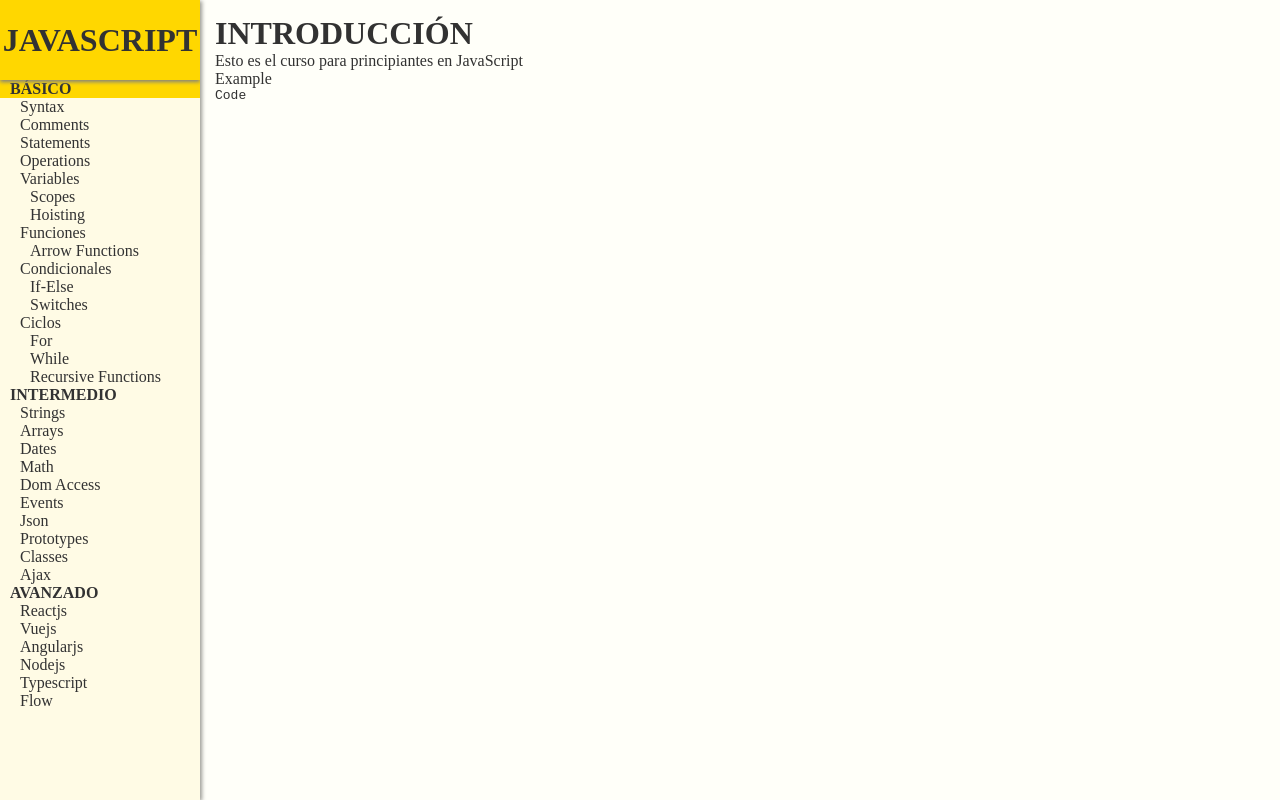
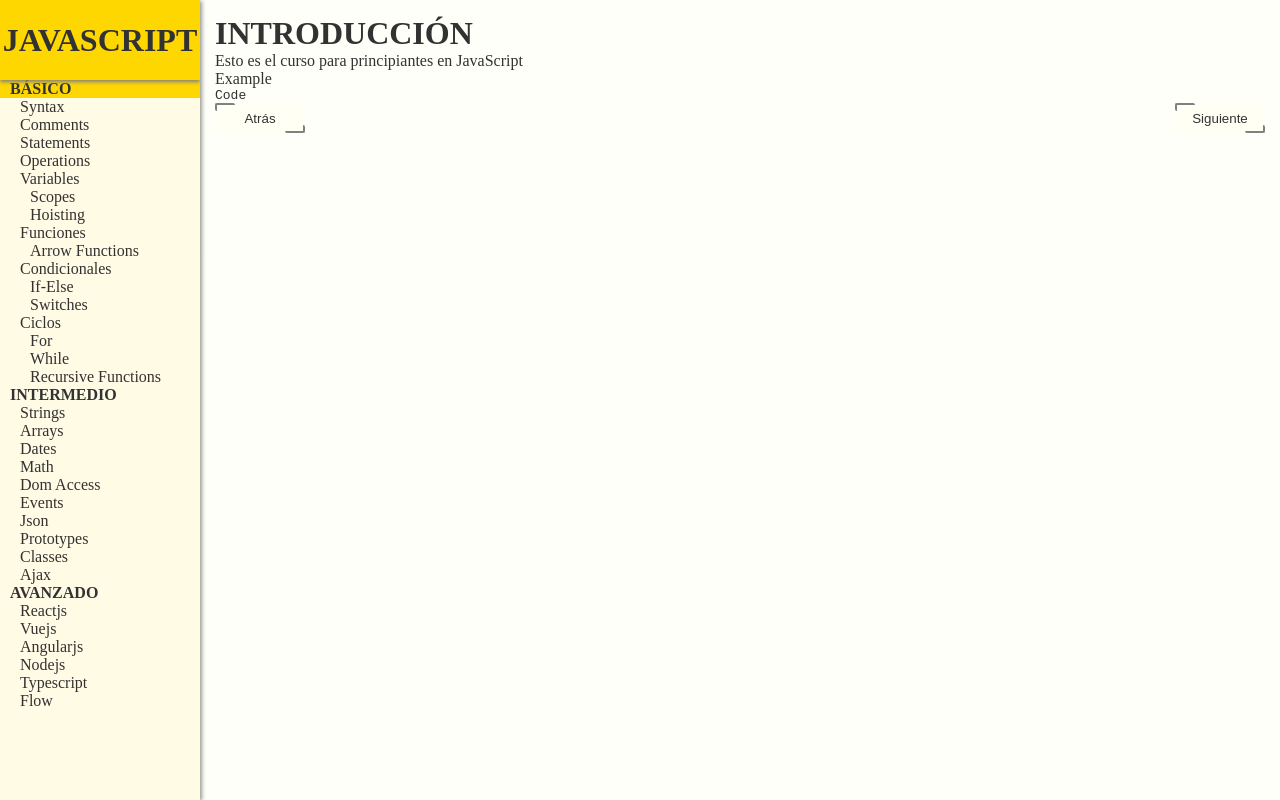
Before and after one commit to cruzortiz99/tsc_react_express_app, a React app: page / in a window 1280 px wide. Built offline with nearby package versions, Linux system fonts and the light colour scheme.

Commit message:
nav button styling and navegations on general page component

```diff
--- /dev/null
+++ b/client/src/components/AppButton/AppButton.tsx
@@ -0,0 +1,16 @@
+import React from 'react'
+import './app-button.css'
+export interface AppButtonProps
+  extends React.ButtonHTMLAttributes<HTMLButtonElement> {}
+const AppButton = (props: AppButtonProps) => {
+  return (
+    <button
+      className={props.className || 'app-content-nav-button'}
+      onClick={props.onClick}
+    >
+      {props.children}
+    </button>
+  )
+}
+
+export default AppButton
--- /dev/null
+++ b/client/src/components/AppButton/app-button.css
@@ -0,0 +1,51 @@
+.app-content-nav-button {
+  position: relative;
+  border: none;
+  border-radius: 4px;
+  height: 30px;
+  min-width: 90px;
+  background-color: var(--page-content-color);
+  transition: border 0.4s, background-color 0.4s, font-weight 0.1s;
+  transition-timing-function: linear;
+}
+.app-content-nav-button::before,
+.app-content-nav-button::after {
+  content: '';
+  position: absolute;
+  display: block;
+  height: 20%;
+  width: 20%;
+  border-radius: 2px;
+  background-color: transparent;
+  transition: all 0.4s;
+  transition-timing-function: ease-out;
+}
+.app-content-nav-button::before {
+  top: 0px;
+  left: 0px;
+  border-top: 2px solid gray;
+  border-left: 2px solid gray;
+}
+.app-content-nav-button::after {
+  bottom: 0px;
+  right: 0px;
+  border-bottom: 2px solid gray;
+  border-right: 2px solid gray;
+}
+
+.app-content-nav-button:hover {
+  cursor: pointer;
+  border: none;
+  /* background-color: var(--brand-color); */
+  font-weight: bold;
+}
+.app-content-nav-button:hover::before,
+.app-content-nav-button:hover::after {
+  height: 100%;
+  width: 100%;
+}
+.app-content-nav-button:focus::before,
+.app-content-nav-button:focus::after,
+.app-content-nav-button:focus {
+  outline: none;
+}
--- a/client/src/components/AppContentStructure/AppContentStructure.tsx
+++ b/client/src/components/AppContentStructure/AppContentStructure.tsx
@@ -1,14 +1,32 @@
 import React from 'react'
 import AppHeader from '../AppHeader/AppHeader'
-export interface AppContentStructureProps {
+import './app-content-structure.css'
+import { RouteComponentProps } from 'react-router'
+import AppButton from '../AppButton/AppButton'
+export interface AppContentStructureProps extends RouteComponentProps {
   title: string
   children?: React.ReactNode
+  prevRoute?: string
+  nextRoute?: string
 }
 const AppContentStructure = (props: AppContentStructureProps) => {
+  const goToRoute = (route: string | undefined) => {
+    props.history.push(route || '')
+  }
+  const nextRoute = props.nextRoute ? (
+    <AppButton onClick={() => goToRoute(props.nextRoute)}>Siguiente</AppButton>
+  ) : null
+  const prevRoute = props.prevRoute ? (
+    <AppButton onClick={() => goToRoute(props.prevRoute)}>Atrás</AppButton>
+  ) : null
   return (
     <React.Fragment>
       <AppHeader text={props.title} />
       {props.children}
+      <div className="app-content-nav-buttons-section">
+        {prevRoute}
+        {nextRoute}
+      </div>
     </React.Fragment>
   )
 }
--- /dev/null
+++ b/client/src/components/AppContentStructure/app-content-structure.css
@@ -0,0 +1,6 @@
+.app-content-nav-buttons-section {
+  display: flex;
+  flex-direction: row;
+  align-content: center;
+  justify-content: space-between;
+}
--- a/client/src/content/menu.tsx
+++ b/client/src/content/menu.tsx
@@ -1,4 +1,5 @@
 import React from 'react'
+import { AppPagesProps } from '../pages/AppPages'
 const Basics = React.lazy(() => import('../pages/Basics/Basics'))
 const Medium = React.lazy(() => import('../pages/Medium/Medium'))
 const Advance = React.lazy(() => import('../pages/Advance/Advance'))
@@ -6,7 +7,9 @@ export default [
   {
     name: 'básico',
     path: '/',
-    component: () => <Basics />,
+    component: (props: AppPagesProps) => (
+      <Basics prevRoute={'/'} nextRoute={'/basics/syntax'} {...props} />
+    ),
     routes: [
       {
         path: '/basics/syntax',
--- a/client/src/css/main.css
+++ b/client/src/css/main.css
@@ -5,6 +5,7 @@
   --brand-shadow: gray 0px 2px 4px;
   --menu-shadow: gray 2px 1px 4px;
   --primary-font-color: rgb(50, 50, 50);
+  --secondary-font-color: white;
 }
 ::-webkit-scrollbar {
   width: 8px;
--- /dev/null
+++ b/client/src/pages/AppPages.d.ts
@@ -0,0 +1,6 @@
+import { RouteComponentProps } from 'react-router'
+
+export interface AppPagesProps extends RouteComponentProps {
+  nextRoute?: string
+  prevRoute?: string
+}
--- a/client/src/pages/Basics/Basics.tsx
+++ b/client/src/pages/Basics/Basics.tsx
@@ -3,8 +3,9 @@ import AppContentStructure from '../../components/AppContentStructure/AppContent
 import AppContentCode from '../../components/AppContentCode/AppContentCode'
 import AppContentExample from '../../components/AppContentExample/AppContentExample'
 import AppContentTheory from '../../components/AppContentTheory/AppContentTheory'
+import { AppPagesProps } from '../AppPages'
 
-const Introduction = () => {
+const Introduction = (props: AppPagesProps) => {
   let title = 'Introducción'
   let paragraphs = (
     <AppContentTheory>
@@ -14,7 +15,12 @@ const Introduction = () => {
   let example = <AppContentExample>Example</AppContentExample>
   let code = <AppContentCode>Code</AppContentCode>
   return (
-    <AppContentStructure title={title}>
+    <AppContentStructure
+      title={title}
+      prevRoute={props.prevRoute}
+      nextRoute={props.nextRoute}
+      {...props}
+    >
       {paragraphs}
       {example}
       {code}
--- a/webpack/webpack.config.js
+++ b/webpack/webpack.config.js
@@ -68,7 +68,7 @@ module.exports = {
     port: 3000,
     // Makes react-router work for subroutes
     historyApiFallback: true,
-    open: true,
+    open: false,
     hot: true
   }
 }
```
